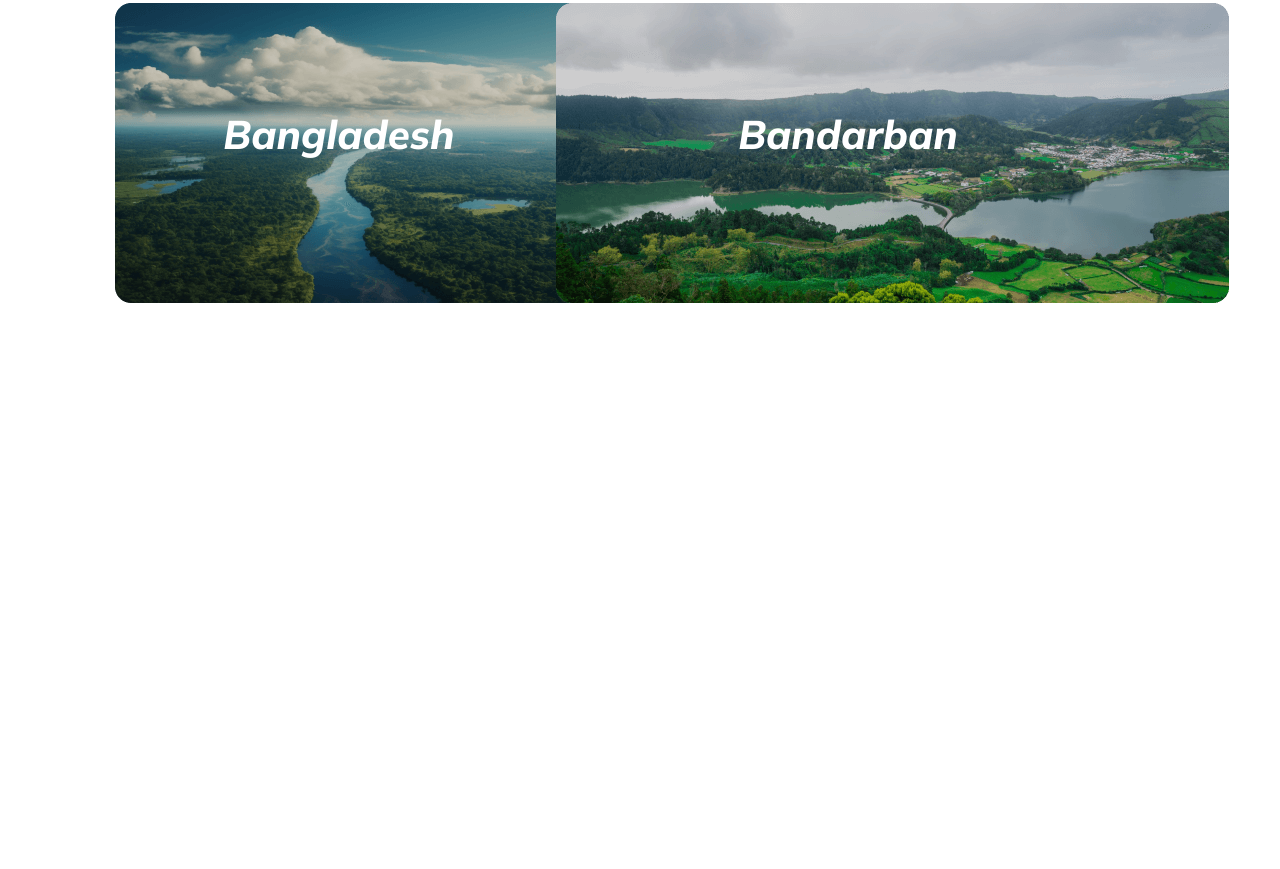
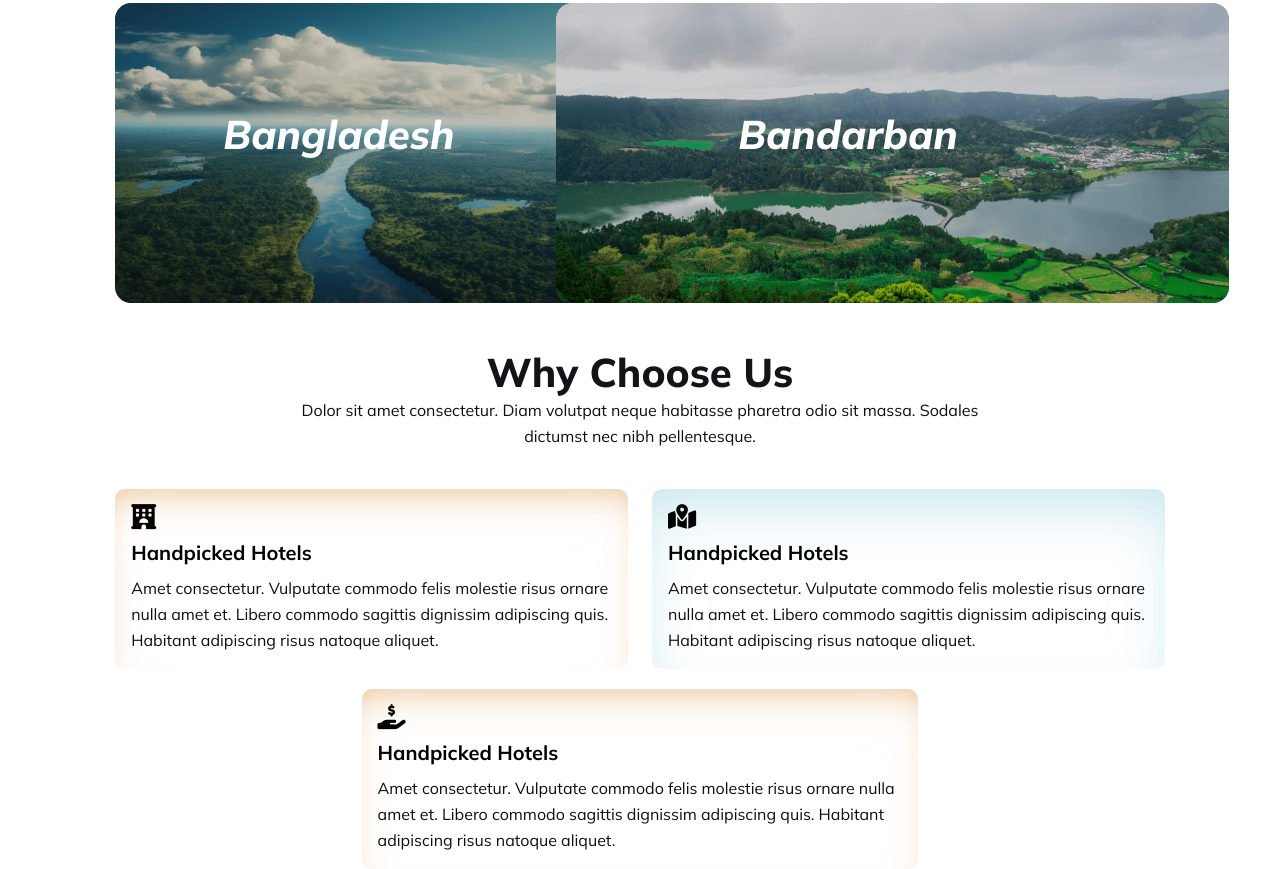
Before and after one commit to anikmondol/Explore-Travel, a plain HTML site: page index.html in a window 1280 px wide. Shown: the part 2040-2909 px from the top of the page. Before the commit the page ends 2347 px from the top, so only its background shows below. Drawn offline with Linux system fonts and the light colour scheme.

Commit message:
Why Choose us secion complate.this part with full resposive mobile and tablet divec

```diff
--- a/index.html
+++ b/index.html
@@ -73,13 +73,17 @@
         <section class="popular-tours-container">
             <div class="popular-tours-text-content">
                 <h2 class="section-title">Our Popular Tours</h2>
-                <p>Dolor sit amet consectetur. Diam volutpat neque habitasse pharetra odio sit massa. Sodales dictumst nec nibh pellentesque.</p>
-                <li>Tempus euismod lacus mauris dignissim quis in ultrices. Magna nullam odio neque diam. Sociis erat at .</li>
-                <li>Adipiscing ornare pellentesque mauris volutpat tortor vitae platea porta lacus. Lectus suspendisse nullam.</li>
+                <p>Dolor sit amet consectetur. Diam volutpat neque habitasse pharetra odio sit massa. Sodales dictumst
+                    nec nibh pellentesque.</p>
+                <li>Tempus euismod lacus mauris dignissim quis in ultrices. Magna nullam odio neque diam. Sociis erat at
+                    .</li>
+                <li>Adipiscing ornare pellentesque mauris volutpat tortor vitae platea porta lacus. Lectus suspendisse
+                    nullam.</li>
                 <li> Accumsan eget et turpis praesent lorem egestas enim elit bibendum. Risus at in.</li>
                 <p>Amet consectetur. Vulputate commodo felis molestie risus
-                    ornare nulla amet et. Libero commodo sagittis dignissim adipiscing quis. Habitant adipiscing risus natoque aliquet. Id bibendum nunc senectus semper tincidunt. </p>
-                    <button class="btn-common mb-btn">Read More</button>
+                    ornare nulla amet et. Libero commodo sagittis dignissim adipiscing quis. Habitant adipiscing risus
+                    natoque aliquet. Id bibendum nunc senectus semper tincidunt. </p>
+                <button class="btn-common mb-btn">Read More</button>
             </div>
             <div class="popular-tours-img">
                 <img src="./Images/Rectangle-4.png" alt="">
@@ -91,7 +95,8 @@
 
         <section class="common-container">
             <h2 class="section-title">Choose Your Destination</h2>
-            <p>Dolor sit amet consectetur. Diam volutpat neque habitasse pharetra odio sit massa. Sodales dictumst nec nibh pellentesque.</p>
+            <p>Dolor sit amet consectetur. Diam volutpat neque habitasse pharetra odio sit massa. Sodales dictumst nec
+                nibh pellentesque.</p>
         </section>
 
         <!-- gride img container -->
@@ -134,6 +139,46 @@
             </div>
         </section>
 
+        <!-- Why Choose -->
+
+        <section class="common-container">
+            <h2 class="section-title">Why Choose Us</h2>
+            <p>Dolor sit amet consectetur. Diam volutpat neque habitasse pharetra odio sit massa. Sodales dictumst nec
+                nibh pellentesque.</p>
+        </section>
+
+        <section class="gride-card">
+            <div class="two-colum-grid">
+                <div class="left-div">
+                    <div class="mobile-padding">
+                        <i class="fa-solid fa-hotel"></i>
+                        <h5>Handpicked Hotels</h5>
+                        <p>Amet consectetur. Vulputate commodo felis molestie risus ornare nulla amet et. Libero commodo
+                            sagittis dignissim adipiscing quis. Habitant adipiscing risus natoque aliquet. </p>
+                    </div>
+                </div>
+                <div class="right-div">
+                    <div class="mobile-padding">
+                        <i class="fa-solid fa-map-location-dot"></i>
+                        <h5>Handpicked Hotels</h5>
+                        <p>Amet consectetur. Vulputate commodo felis molestie risus ornare nulla amet et. Libero commodo
+                            sagittis dignissim adipiscing quis. Habitant adipiscing risus natoque aliquet. </p>
+                    </div>
+                </div>
+            </div>
+            <div class="left-div extra-dive">
+                <div class="mobile-padding">
+                    <i class="fa-solid fa-hand-holding-dollar"></i>
+                    <h5>Handpicked Hotels</h5>
+                    <p>Amet consectetur. Vulputate commodo felis molestie risus ornare nulla amet et. Libero commodo
+                        sagittis dignissim adipiscing quis. Habitant adipiscing risus natoque aliquet. </p>
+                </div>
+            </div>
+        </section>
+
+
+
+
     </main>
 
     <!-- footer -->
--- a/styles/index.css
+++ b/styles/index.css
@@ -36,13 +36,14 @@
     font-weight: 800;
 }
 
-p, li {
+p,
+li {
     color: rgba(10, 10, 10, 0.984);
     line-height: 26px;
     /* 162.5% */
 }
 
-.banner-description{
+.banner-description {
     color: white;
 }
 
@@ -160,26 +161,26 @@ p, li {
 
 /* common-container */
 
-.common-container{
-    width: 50%;
+.common-container {
+    width: 70%;
     margin: 0 auto;
     text-align: center;
-    margin-bottom: 40px;
+    margin: 40px auto;
 }
 
 
 /* gride-img-container */
 
-.gride-img-container{
-
-        display: grid;
-        grid-template-columns: repeat(12, 1fr);
-        grid-template-rows: repeat(3, 1fr);
-        width: 100%;
-      gap: 0.5rem;
+.gride-img-container {
+    display: grid;
+    grid-template-columns: repeat(12, 1fr);
+    grid-template-rows: repeat(3, 1fr);
+    width: 100%;
+    gap: 0.5rem;
+    margin-bottom: 10px;
 }
 
-.common-bg{
+.common-bg {
     position: absolute;
     top: 35%;
     font-size: 40px;
@@ -190,75 +191,118 @@ p, li {
 
 
 
-.img-1{
+.img-1 {
     grid-column: 1 / span 6;
     grid-row: 1 / span 1;
     position: relative;
 }
-.text-bg-1{
+
+.text-bg-1 {
     left: 35%;
 }
-.img-2{
+
+.img-2 {
     grid-column: 7 / span 6;
     grid-row: 1 / span 1;
     position: relative;
 }
 
-.text-bg-2{
+.text-bg-2 {
     left: 35%;
 }
 
-.img-3{
+.img-3 {
     grid-column: 1 / span 4;
     grid-row: 2 / span 1;
     position: relative;
 }
 
-.text-bg-3{
+.text-bg-3 {
     left: 25%;
 }
 
-.img-4{
+.img-4 {
     grid-column: 5 / span 7;
     grid-row: 2 / span 1;
     position: relative;
 }
 
-.text-bg-4{
+.text-bg-4 {
     left: 15%;
 }
 
-.img-5{
+.img-5 {
     grid-column: 10 / span 2;
     grid-row: 2 / span 1;
     position: relative;
 }
 
 
-.text-bg-5{
+.text-bg-5 {
     top: 35%;
     left: 20%;
 }
 
 
 
-.img-6{
+.img-6 {
     grid-column: 1 / span 5;
     grid-row: 3 / span 1;
     position: relative;
 }
 
-.text-bg-6{
+.text-bg-6 {
     left: 25%;
 }
 
 
-.img-7{
+.img-7 {
     grid-column: 6 / span 6;
     grid-row: 3 / span 1;
     position: relative;
 }
 
-.text-bg-7{
+.text-bg-7 {
     left: 35%;
 }
+
+/* Why Choose Us */
+
+.two-colum-grid{
+    display: flex;
+    gap: 1.5rem;
+    margin-bottom: 20px;
+}
+
+.gride-card h5{
+    font-size: 20px;
+}
+
+.left-div{
+    width: 50%;
+    padding: 1rem;
+    border-radius: 10px;
+    box-shadow: rgba(251, 181, 99, 0.05)
+    0px 30px 60px -12px inset, rgba(221, 161, 93, 0.715)0px 18px 36px -18px inset;
+}
+
+.right-div{
+    width: 50%;
+    padding: 1rem;
+    border-radius: 10px;
+    box-shadow: rgba(165, 214, 226, 0.573) 0px 30px 60px -12px inset, rgba(41, 206, 246, 0.05) 0px 18px 36px -18px inset;
+}
+
+.extra-dive .fa-solid, .two-colum-grid .fa-solid{
+    font-size: 25px;
+}
+
+.extra-dive{
+    margin: 0 auto;
+}
+
+.mobile-padding{
+    display: flex;
+    flex-direction: column;
+    gap: 10px;
+}
--- a/styles/resposive.css
+++ b/styles/resposive.css
@@ -133,7 +133,23 @@
     .text-bg-7{
         left: 12%;
     }
-
+    .two-colum-grid{
+        flex-direction: column;
+        gap: 10px;
+        margin-bottom: 10px;
+    }
+    .left-div, .right-div{
+        width: 100%;
+        padding: 0px;
+        border: 1px solid rgba(251, 180, 99, 0.173);
+    }
+    .extra-div{
+        width: 100%;
+        padding: 0px;
+    }
+    .mobile-padding{
+        padding: 15px;
+    }
 }
 
 @media screen and (min-width: 576px) and (max-width: 992px) {
@@ -182,7 +198,22 @@
             left: 30%;
         }
 
-        .text-bg-6{
-            left: 32%;
+    .text-bg-6{
+        left: 32%;
+    }
+    .two-colum-grid{
+        grid-template-columns: repeat(1, 1fr);
+    }
+        .left-div, .right-div{
+            width: 100%;
+            padding: 0px;
+            border: 1px solid rgba(251, 180, 99, 0.173);
+        }
+        .extra-div{
+            width: 100%;
+            padding: 0px;
+        }
+        .mobile-padding{
+            padding: 15px;
         }
 }
```
